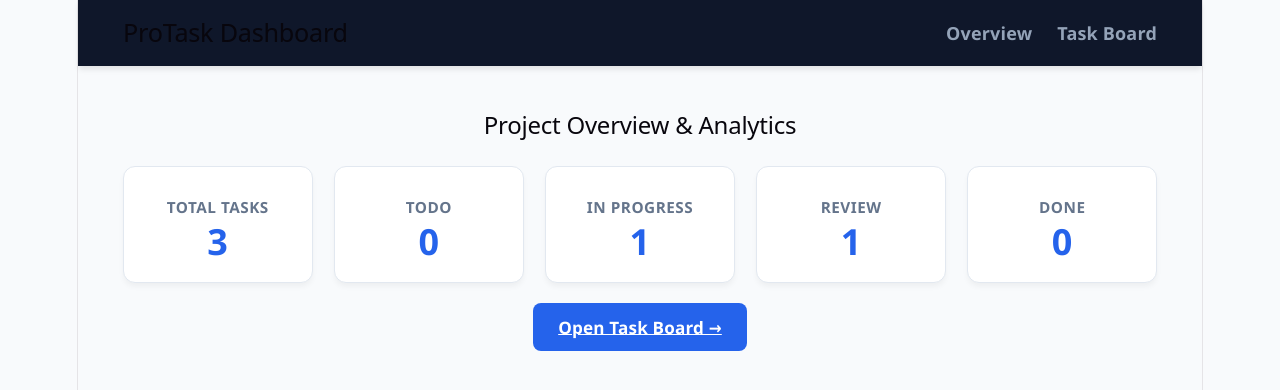
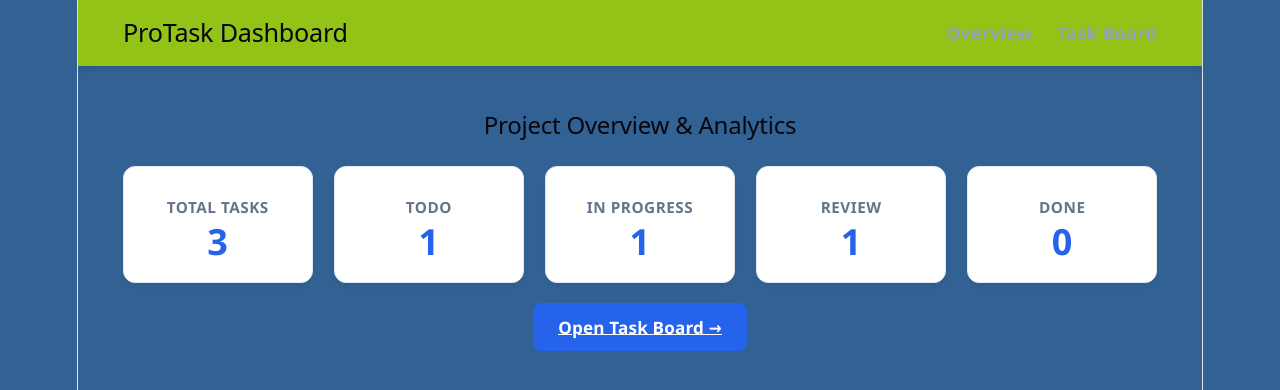
Before and after one commit to Inbatamilan7/Project-dashboard, a React (Vite) app: page / in a window 1280 px wide. Shown: the top 390 px of the page. Built offline with nearby package versions, Linux system fonts and the light colour scheme.

Commit message:
fix: update css style

```diff
--- a/src/App.css
+++ b/src/App.css
@@ -1,8 +1,8 @@
 body {
   font-family: 'Segoe UI', Tahoma, Geneva, Verdana, sans-serif;
   margin: 0;
-  background-color: #f8fafc;
-  color: #1e293b;
+  background-color: #316293;
+  color: #9cd024;
 }
 
 .app-container {
@@ -12,8 +12,8 @@ body {
 }
 
 .navbar {
-  background-color: #0f172a;
-  color: white;
+  background-color: #92c316;
+  color: rgb(146, 19, 19);
   padding: 1rem 2.5rem;
   display: flex;
   justify-content: space-between;
--- a/src/App.jsx
+++ b/src/App.jsx
@@ -51,7 +51,7 @@ function useTasks() {
 function Dashboard() {
   const [tasks] = useTasks();
   const total = tasks.length;
-  const todoCount = tasks.filter(t => t.status === 'Toto').length;
+  const todoCount = tasks.filter(t => t.status === 'Todo').length;
   const inProgressCount = tasks.filter(t => t.status === 'In Progress').length;
   const reviewCount = tasks.filter(t => t.status === 'Review').length;
   const doneCount = tasks.filter(t => t.status === 'Done').length;
```
